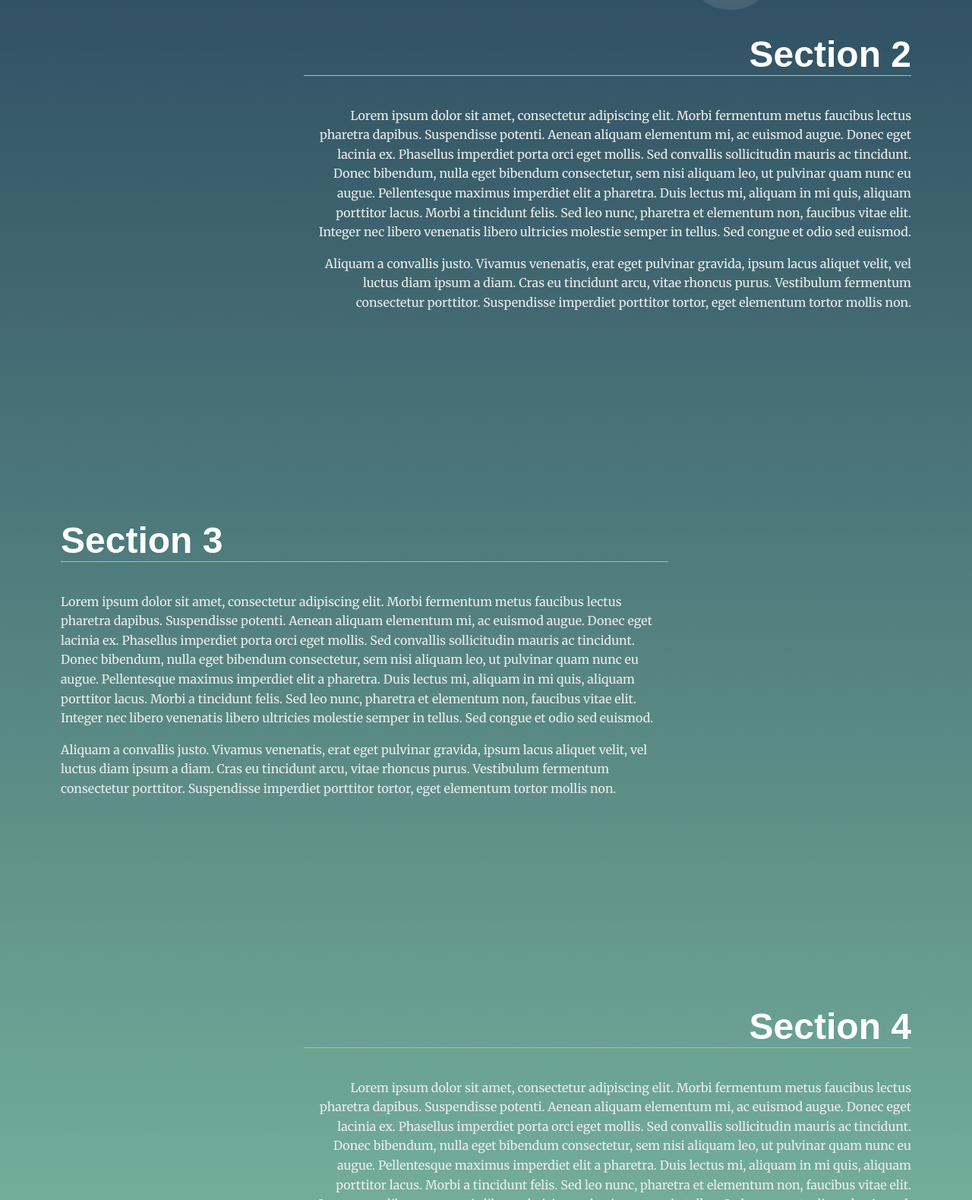
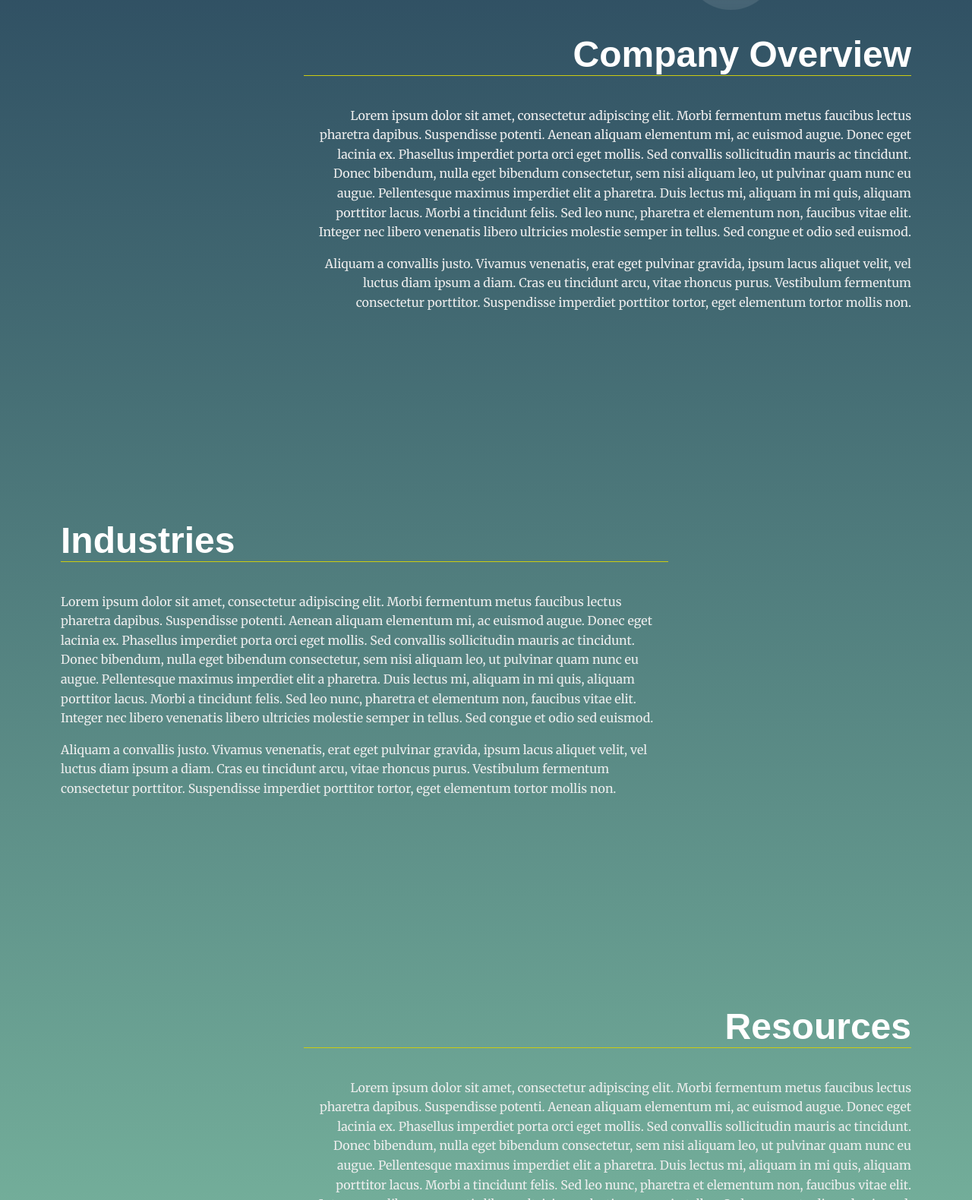
Before and after one commit to Sarahamam/Udacity, a plain HTML site: page landing-page/index.html in a window 1280 px wide. Shown: the part 1171-2751 px from the top of the page at 76% size. Drawn offline with Linux system fonts and the light colour scheme.

Commit message:
Update index.html

```diff
--- a/landing-page/index.html
+++ b/landing-page/index.html
@@ -29,7 +29,7 @@
     The first section is set to active class by default -->
     <section id="section1" data-nav="Section 1" class="your-active-class">
       <div class="landing__container">
-        <h2>Section 1</h2>
+        <h2>About us</h2>
         <p>Lorem ipsum dolor sit amet, consectetur adipiscing elit. Morbi fermentum metus faucibus lectus pharetra dapibus. Suspendisse potenti. Aenean aliquam elementum mi, ac euismod augue. Donec eget lacinia ex. Phasellus imperdiet porta orci eget mollis. Sed convallis sollicitudin mauris ac tincidunt. Donec bibendum, nulla eget bibendum consectetur, sem nisi aliquam leo, ut pulvinar quam nunc eu augue. Pellentesque maximus imperdiet elit a pharetra. Duis lectus mi, aliquam in mi quis, aliquam porttitor lacus. Morbi a tincidunt felis. Sed leo nunc, pharetra et elementum non, faucibus vitae elit. Integer nec libero venenatis libero ultricies molestie semper in tellus. Sed congue et odio sed euismod.</p>
 
         <p>Aliquam a convallis justo. Vivamus venenatis, erat eget pulvinar gravida, ipsum lacus aliquet velit, vel luctus diam ipsum a diam. Cras eu tincidunt arcu, vitae rhoncus purus. Vestibulum fermentum consectetur porttitor. Suspendisse imperdiet porttitor tortor, eget elementum tortor mollis non.</p>
@@ -37,7 +37,7 @@
     </section>
     <section id="section2" data-nav="Section 2">
       <div class="landing__container">
-        <h2>Section 2</h2>
+        <h2>Company Overview</h2>
         <p>Lorem ipsum dolor sit amet, consectetur adipiscing elit. Morbi fermentum metus faucibus lectus pharetra dapibus. Suspendisse potenti. Aenean aliquam elementum mi, ac euismod augue. Donec eget lacinia ex. Phasellus imperdiet porta orci eget mollis. Sed convallis sollicitudin mauris ac tincidunt. Donec bibendum, nulla eget bibendum consectetur, sem nisi aliquam leo, ut pulvinar quam nunc eu augue. Pellentesque maximus imperdiet elit a pharetra. Duis lectus mi, aliquam in mi quis, aliquam porttitor lacus. Morbi a tincidunt felis. Sed leo nunc, pharetra et elementum non, faucibus vitae elit. Integer nec libero venenatis libero ultricies molestie semper in tellus. Sed congue et odio sed euismod.</p>
 
         <p>Aliquam a convallis justo. Vivamus venenatis, erat eget pulvinar gravida, ipsum lacus aliquet velit, vel luctus diam ipsum a diam. Cras eu tincidunt arcu, vitae rhoncus purus. Vestibulum fermentum consectetur porttitor. Suspendisse imperdiet porttitor tortor, eget elementum tortor mollis non.</p>
@@ -45,7 +45,7 @@
     </section>
     <section id="section3" data-nav="Section 3">
       <div class="landing__container">
-        <h2>Section 3</h2>
+        <h2>Industries</h2>
         <p>Lorem ipsum dolor sit amet, consectetur adipiscing elit. Morbi fermentum metus faucibus lectus pharetra dapibus. Suspendisse potenti. Aenean aliquam elementum mi, ac euismod augue. Donec eget lacinia ex. Phasellus imperdiet porta orci eget mollis. Sed convallis sollicitudin mauris ac tincidunt. Donec bibendum, nulla eget bibendum consectetur, sem nisi aliquam leo, ut pulvinar quam nunc eu augue. Pellentesque maximus imperdiet elit a pharetra. Duis lectus mi, aliquam in mi quis, aliquam porttitor lacus. Morbi a tincidunt felis. Sed leo nunc, pharetra et elementum non, faucibus vitae elit. Integer nec libero venenatis libero ultricies molestie semper in tellus. Sed congue et odio sed euismod.</p>
 
         <p>Aliquam a convallis justo. Vivamus venenatis, erat eget pulvinar gravida, ipsum lacus aliquet velit, vel luctus diam ipsum a diam. Cras eu tincidunt arcu, vitae rhoncus purus. Vestibulum fermentum consectetur porttitor. Suspendisse imperdiet porttitor tortor, eget elementum tortor mollis non.</p>
@@ -53,7 +53,7 @@
     </section>
     <section id="section4" data-nav="Section 4">
       <div class="landing__container">
-        <h2>Section 4</h2>
+        <h2>Resources</h2>
         <p>Lorem ipsum dolor sit amet, consectetur adipiscing elit. Morbi fermentum metus faucibus lectus pharetra dapibus. Suspendisse potenti. Aenean aliquam elementum mi, ac euismod augue. Donec eget lacinia ex. Phasellus imperdiet porta orci eget mollis. Sed convallis sollicitudin mauris ac tincidunt. Donec bibendum, nulla eget bibendum consectetur, sem nisi aliquam leo, ut pulvinar quam nunc eu augue. Pellentesque maximus imperdiet elit a pharetra. Duis lectus mi, aliquam in mi quis, aliquam porttitor lacus. Morbi a tincidunt felis. Sed leo nunc, pharetra et elementum non, faucibus vitae elit. Integer nec libero venenatis libero ultricies molestie semper in tellus. Sed congue et odio sed euismod.</p>
 
         <p>Aliquam a convallis justo. Vivamus venenatis, erat eget pulvinar gravida, ipsum lacus aliquet velit, vel luctus diam ipsum a diam. Cras eu tincidunt arcu, vitae rhoncus purus. Vestibulum fermentum consectetur porttitor. Suspendisse imperdiet porttitor tortor, eget elementum tortor mollis non.</p>
```
